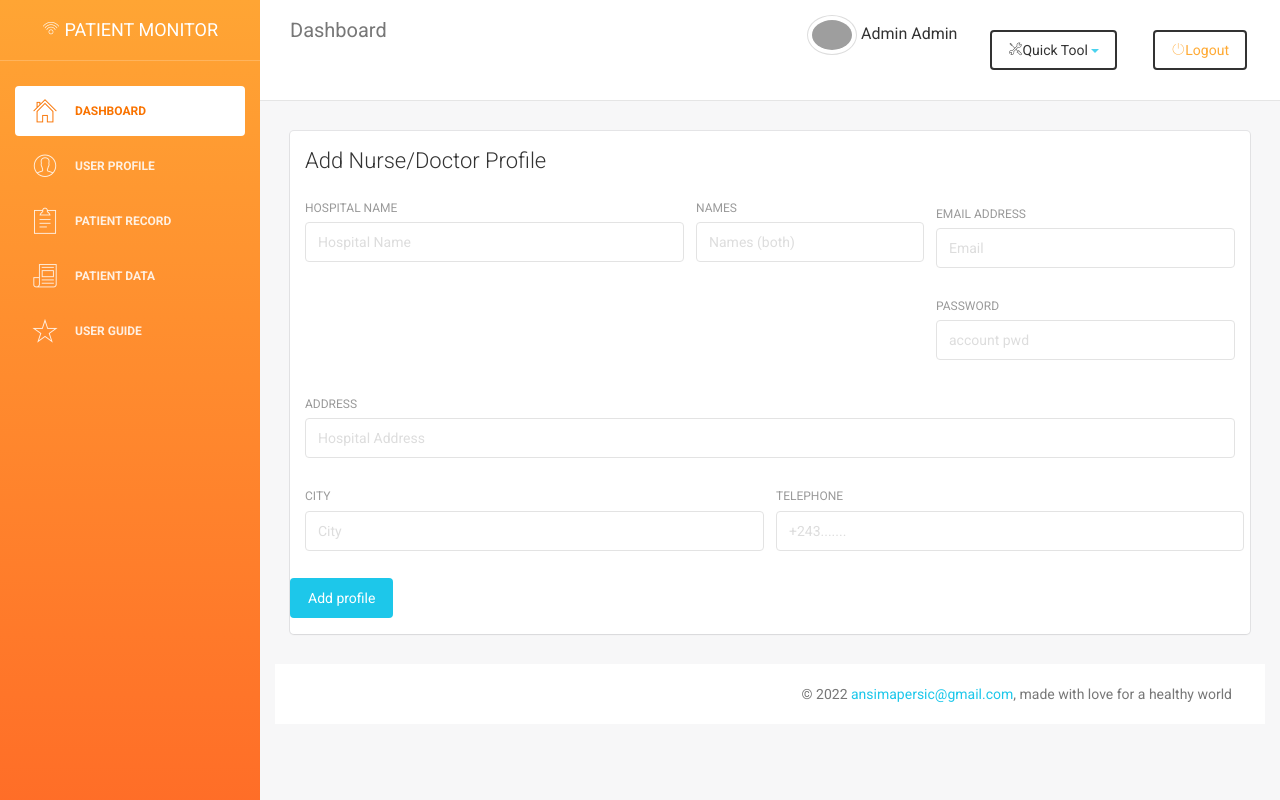
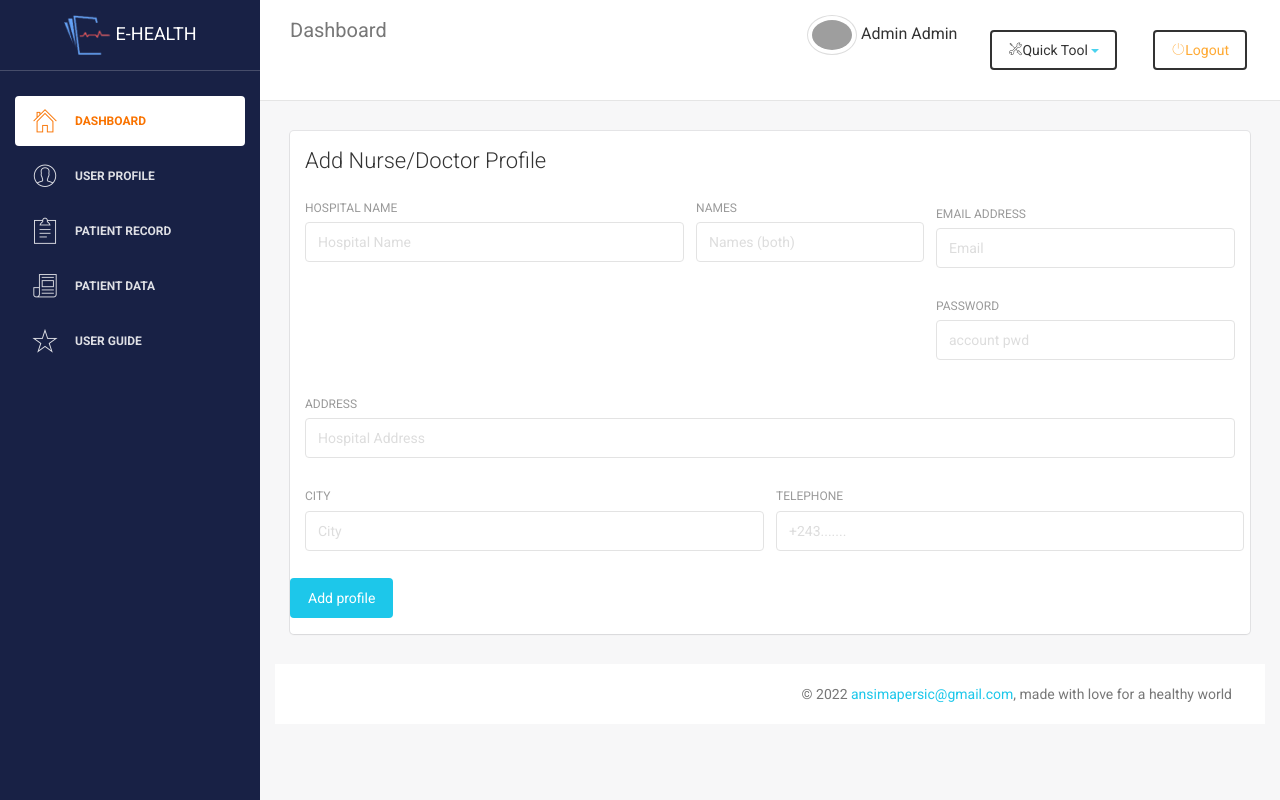
Before and after one commit to ElvisAns/smarthealthcare, a PHP site: page /add_medical.php in a window 1280 px wide. Run offline with PHP 8.4, Linux system fonts and the light colour scheme; a user stored in the database is signed in; some libraries are stand-ins or nearby versions; grey boxes are pictures that could not be loaded.

Commit message:
Add logo on side bar

```diff
--- a/app_sidebar.php
+++ b/app_sidebar.php
@@ -1,4 +1,4 @@
-<div class="sidebar" data-color="orange">
+<div class="sidebar">
 
     <!--
 
@@ -7,11 +7,11 @@
 
     -->
 
-    	<div class="sidebar-wrapper">
+    	<div class="sidebar-wrapper" style="background-color:#182145 !important;" >
             <div class="logo">
                 <a href="#" class="simple-text">
-                    <i class="pe-7s-signal"></i>
-                   Patient Monitor
+                    <img src="ehealth.png" style="height:40px;">
+                   E-health
                 </a>
             </div>
 
```
